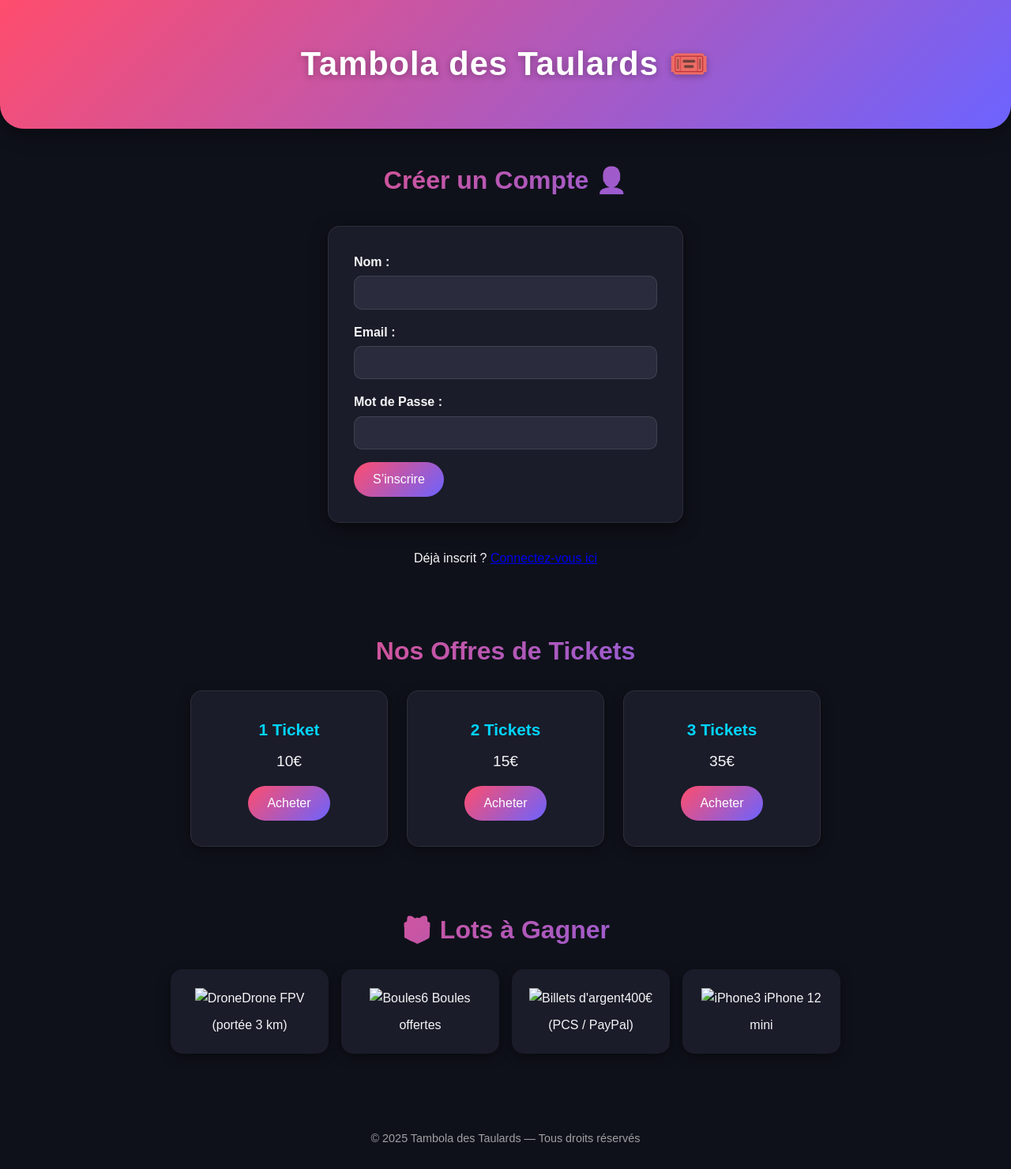
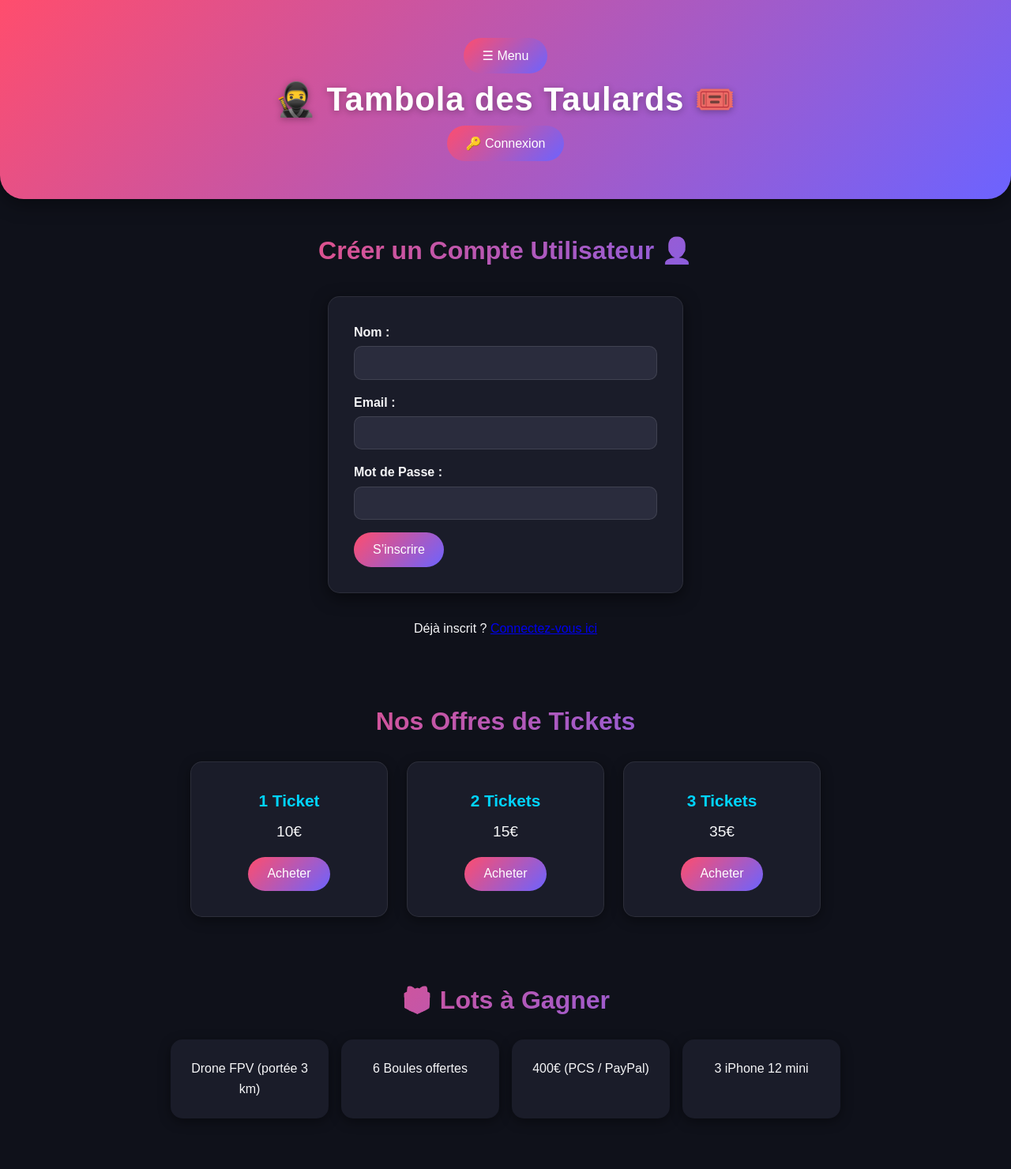
Before and after one commit to luxonoff55-dev/TambolaDeNo-l, a plain HTML site: page index.html in a window 1280 px wide. Shown: the top 1480 px of the page at 79% size. Drawn offline with Linux system fonts and the light colour scheme.

Commit message:
Update index.html

```diff
--- a/index.html
+++ b/index.html
@@ -11,13 +11,20 @@
   <script src="https://www.gstatic.com/firebasejs/9.22.1/firebase-database-compat.js"></script>
 </head>
 <body>
+  <!-- HEADER -->
   <header>
-    <h1>Tambola des Taulards 🎟️</h1>
+    <div class="header-left">
+      <button id="menuBtn">☰ Menu</button>
+    </div>
+    <h1>🥷 Tambola des Taulards 🎟️</h1>
+    <div class="header-right">
+      <button id="loginBtn">🔑 Connexion</button>
+    </div>
   </header>
 
   <!-- FORMULAIRE INSCRIPTION -->
   <section class="registration-form-section">
-    <h2>Créer un Compte 👤</h2>
+    <h2>Créer un Compte Utilisateur 👤</h2>
     <form id="registerForm">
       <div class="form-group">
         <label for="username">Nom :</label>
@@ -79,17 +86,19 @@
   <section class="prizes-section">
     <h2>🎁 Lots à Gagner</h2>
     <ul>
-      <li><img src="images/drone.png" alt="Drone">Drone FPV (portée 3 km)</li>
-      <li><img src="images/boules.png" alt="Boules">6 Boules offertes</li>
-      <li><img src="images/billets.png" alt="Billets d'argent">400€ (PCS / PayPal)</li>
-      <li><img src="images/iphone.png" alt="iPhone">3 iPhone 12 mini</li>
+      <li>Drone FPV (portée 3 km)</li>
+      <li>6 Boules offertes</li>
+      <li>400€ (PCS / PayPal)</li>
+      <li>3 iPhone 12 mini</li>
     </ul>
   </section>
 
+  <!-- FOOTER -->
   <footer>
     © 2025 Tambola des Taulards — Tous droits réservés
   </footer>
 
+  <!-- SCRIPT JS -->
   <script src="js/main.js"></script>
 </body>
 </html>
```
